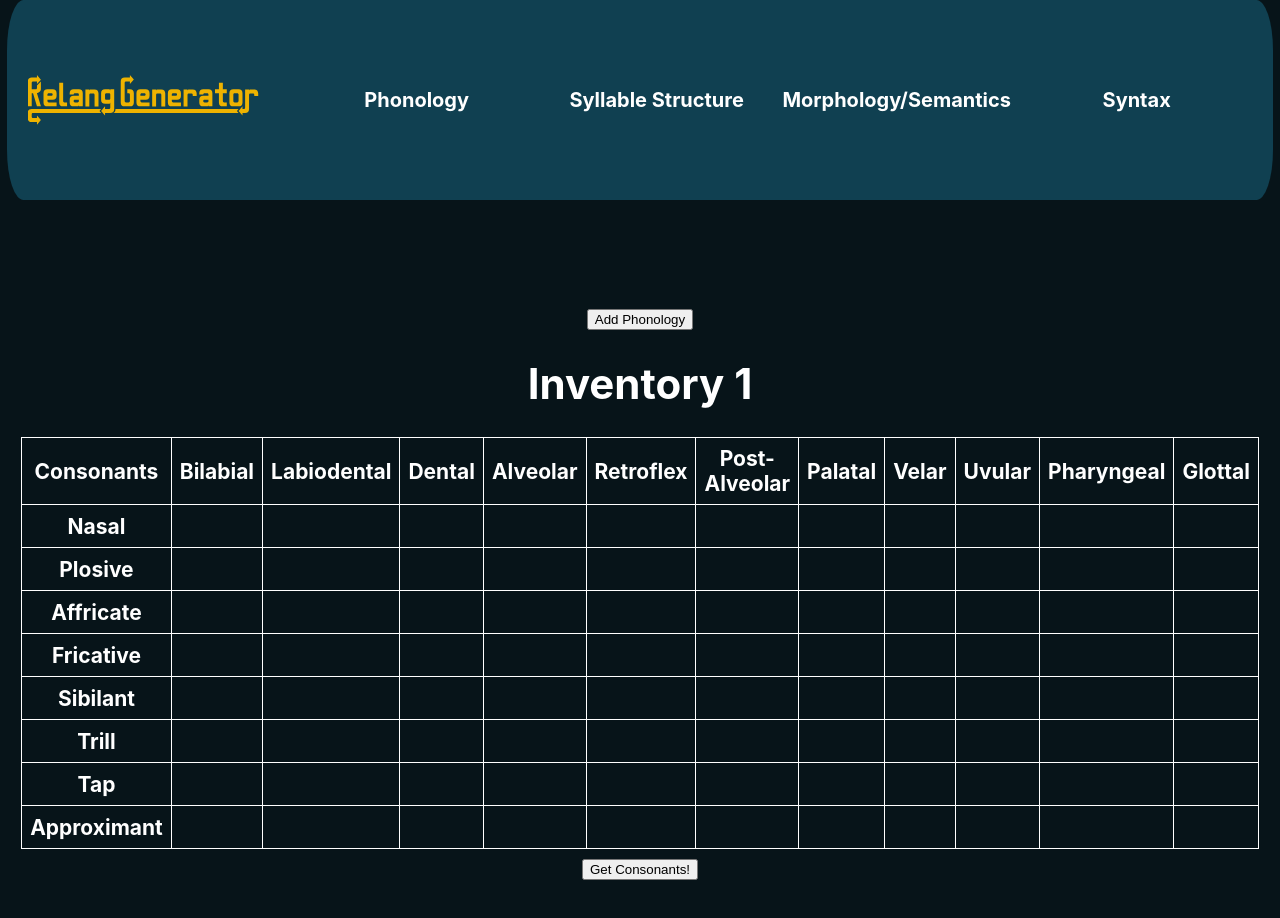
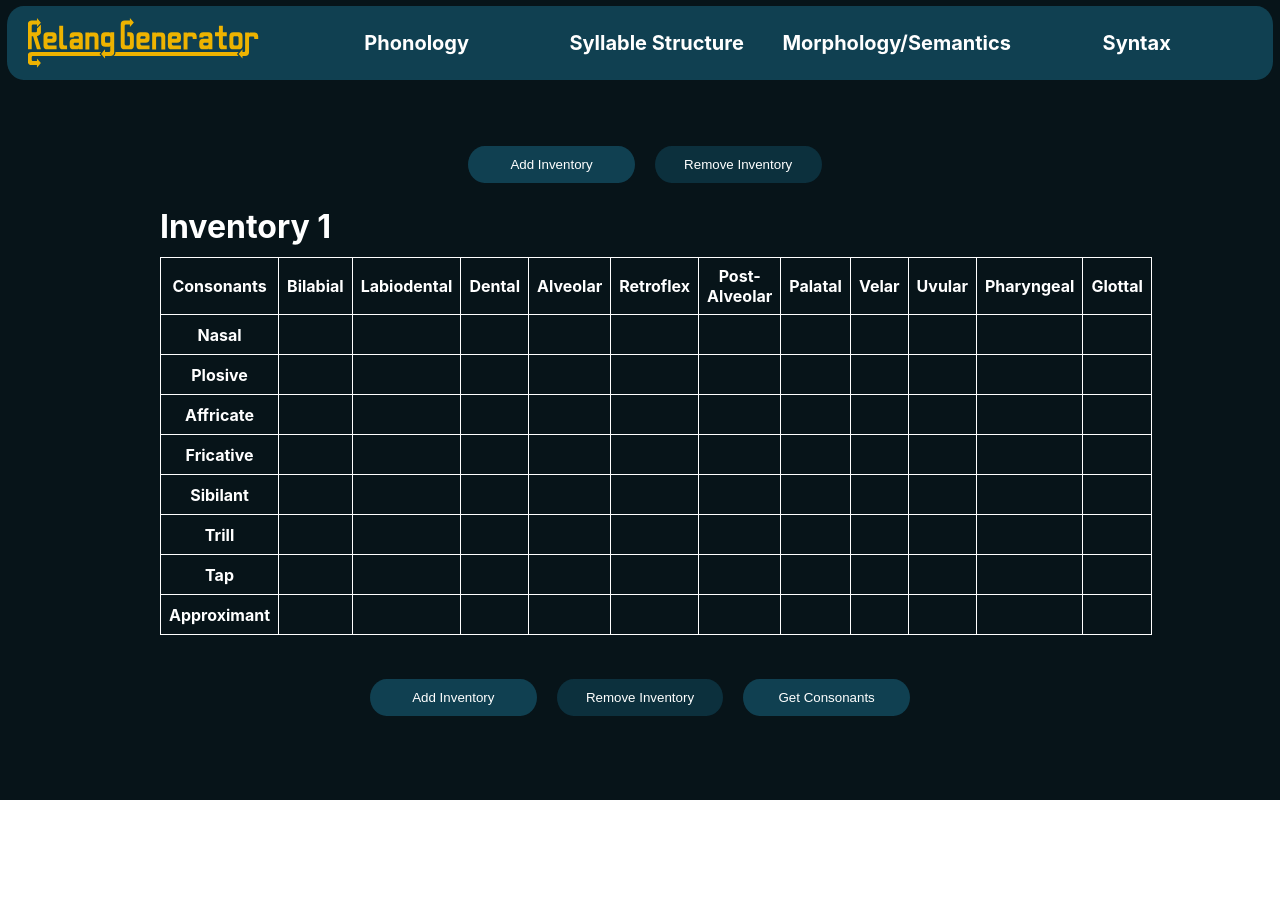
Before and after one commit to jrb7183/Relang-Frontend, a React (Create React App) app in the folder relangapp/: page /phono in a window 1280 px wide. Shown: the top 918 px of the page. After the commit the page ends 800 px from the top, so only its background shows below. Built offline with nearby package versions, Linux system fonts and the light colour scheme; the HTML template or start-up script is replaced by a standard one.

Commit message:
Finished Beautifying Consonant Analyzer Page

```diff
--- a/relangapp/src/components/consTable.css
+++ b/relangapp/src/components/consTable.css
@@ -1,3 +1,21 @@
+.ctTitle {
+    position: relative;
+    margin: 1% 0;
+    width: auto;
+
+    color: white;
+}
+
+.consCell {
+    border: none;
+    box-sizing: border-box;
+    width: 100%;
+
+    background-color: transparent;
+    color: white;
+    font-size: 1.1rem;
+}
+
 .constable {
     max-width: 95vw;
     border: 1px solid white;
--- a/relangapp/src/components/consTable.js
+++ b/relangapp/src/components/consTable.js
@@ -6,14 +6,14 @@ function Row(props) {
 
 function ConsTable(props) {
     return (
-        <>
-        {props.rows.length > 0 ? <h1>Here is your Consonant Inventory!</h1> : <></>}
-        <table className="constable">
-            <tbody>
-                {props.rows.map((row, i)=> <Row key={i} cells={row}/>)}
-            </tbody>
-        </table>
-        </>
+        <div>
+            {props.rows.length > 0 ? <h1 className="ctTitle" >Here is your consonant inventory!</h1> : <></>}
+            <table className="constable">
+                <tbody>
+                    {props.rows.map((row, i)=> <Row key={i} cells={row}/>)}
+                </tbody>
+            </table>
+        </div>
     );
 }
 
--- a/relangapp/src/components/inputTable.css
+++ b/relangapp/src/components/inputTable.css
@@ -1,8 +1,11 @@
-.inputTable {
-    border: 1px solid white;
-    border-collapse: collapse;
-    padding: 8px;
-    width: 50%;
+.itTitle {
+    position: relative;
+    margin: 0;
+
+    width: fit-content;
+    height: 12%;
+
+    color: white;
 }
 
 .consCell {
@@ -12,5 +15,11 @@
 
     background-color: transparent;
     color: white;
-    font-size: calc(5px + 1.5vmin);
 }
+
+.inputTable {
+    border: 1px solid white;
+    border-collapse: collapse;
+    padding: 8px;
+
+}
--- a/relangapp/src/components/inputTable.js
+++ b/relangapp/src/components/inputTable.js
@@ -33,15 +33,15 @@ function InputTable(props) {
     const manners = ["Nasal", "Plosive", "Affricate", "Fricative", "Sibilant", "Trill", "Tap", "Approximant"];
 
     return (
-        <>
-        <h1>Inventory {props.index + 1}</h1>
+        <div style={{margin: "0 0 2% 0"}} >
+            <h1 className="itTitle" > Inventory {props.index + 1} </h1>
             <table className="inputTable">
                 <tbody>
                     <Row key={0} isHeader={true} />
                     {manners.map((manner, i)=> <Row key={i + 1} isHeader={false} manner={manner} inputs={props.inputs[i]} handler={(event, column) => props.handleInputs(event, i, column)}/>)}
                 </tbody>
             </table>
-        </>
+        </div>
     );
 }
 
--- a/relangapp/src/components/navBar.css
+++ b/relangapp/src/components/navBar.css
@@ -49,7 +49,7 @@
     display: flex;
 
     width: 98.958%;
-    height: 9.259%;
+    height: max(51px, 9.259vh);
 
     background: #104051;
     border-radius: 1.316% / 25%;
--- /dev/null
+++ b/relangapp/src/components/stylishButton.css
@@ -0,0 +1,20 @@
+.stylishButton {
+
+    color: white;
+    background-color: #104051;
+
+    border: none;
+    border-radius: 10% / 50%;
+}
+
+.stylishButton:hover {
+    background-color: #185f79;
+}
+
+.stylishButton:active {
+    background-color: #0c303d;
+}
+
+.stylishButton:disabled {
+    background-color: #0c303d;
+}
--- /dev/null
+++ b/relangapp/src/components/stylishButton.js
@@ -0,0 +1,7 @@
+import './stylishButton.css';
+
+function StylishButton(props) {
+    return <button className="stylishButton" type="button" onClick={props.command} disabled={props.disabled} > {props.text} </button>
+}
+
+export default StylishButton;
--- a/relangapp/src/pages/consPage.css
+++ b/relangapp/src/pages/consPage.css
@@ -1,25 +1,80 @@
-.App {
-  text-align: center;
+
+.upperButtons {
+    left: 36.579%;
+    top: 7.895%;
+    position: relative;
+
+    display: grid;
+    grid-template-columns: repeat(2, 47.17%);
+    gap: 5.66%;
+
+    width: 27.604%;
+    height: 5.263%;
 }
 
-.App-header {
-  min-height: 100vh;
+.inventories {
+    left: 12.5%;
+    top: 11.316%;
 
-  display: flex;
-  flex-direction: column;
-  align-items: center;
-  justify-content: center;
+    position: relative;
+    display: grid;
 
-  font-size: calc(5px + 2vmin);
-  color: white;
-  background-color: #071419;
+    width: 75%;
+    height: auto;
 }
 
-/* .App-header {
-    width: 100vw;
-    height: max(100vh, fit-content);
+.lowerButtons {
+    left: 28.906%;
+    top: 16.316%;
+    position: relative;
+
+    display: grid;
+    grid-template-columns: repeat(3, 30.864%);
+    gap: 3.704%;
+
+    width: 42.188%;
+    height: 5.263%;
+}
+
+.cpBody {
+    left: 0;
+    top: 2.037%;
+    position: relative;
+    overflow: auto;
+
+    width: 100%;
+    height: 87.963%;
+}
+
+.consFormatting {
+    left: 0;
+    top: 20.316%;
+
+    position: relative;
+    display: flex;
+    text-align: center;
+
+    width: 100%;
+    height: auto;
+
+    justify-content: center;
+    align-items: center;
+}
+
+.roomLeaver {
+  bottom: -20%;
+  position: relative;
+
+  height: 10%
+}
+
+.consPage {
+    width: max(100vw, 30rem);
+    height: clamp(40rem, 100vh, 180rem);
+    overflow: hidden;
 
     position: relative;
 
-
-} */
+    color: white;
+    background-color: #071419;
+}
--- a/relangapp/src/pages/consPage.js
+++ b/relangapp/src/pages/consPage.js
@@ -1,11 +1,14 @@
+import './consPage.css';
 import React, { useState } from "react";
 
-import './consPage.css';
-import ConsTable from "../components/consTable"
 import requestCons from "../utils/apiCalls";
 import cleanPhono from "../utils/cleanPhonology";
+
+import ConsTable from "../components/consTable"
 import InputTable from "../components/inputTable";
 import NavBar from "../components/navBar";
+import Button from '../components/stylishButton';
+
 
 function ConsPage() {
   const [outRows, setRows] = useState([]);
@@ -60,15 +63,31 @@ function ConsPage() {
   }
 
   return (
-    <div className="App">
+    <div className="consPage">
       <NavBar/>
-      <header className="App-header">
-        <button type="button" onClick={addPhono} >Add Phonology</button>
-        {numPhonos > 1 ? <button type="button" onClick={removePhono} >Remove Phonology</button> : <></>}
-        {Array.from({length: numPhonos}).map((_, i) => <InputTable key={i} index={i} inputs={inputs[i]} handleInputs={(event, row, column) => handleInputs(event, i, row, column)} />)}
-        <ConsTable rows={outRows} />
-        <button type="button" onClick={() => {newCons()}} style={{margin: "10px"}} >Get Consonants!</button>
-      </header>
+
+      <div className="cpBody">
+        <div className="upperButtons">
+          <Button type="button" command={addPhono} text="Add Inventory" />
+          <Button type="button" command={removePhono} disabled={numPhonos - 1 === 0} text="Remove Inventory"/>
+        </div>
+
+        <div className='inventories'>
+          {Array.from({length: numPhonos}).map((_, i) => <InputTable key={i} index={i} inputs={inputs[i]} handleInputs={(event, row, column) => handleInputs(event, i, row, column)} />)}
+        </div>
+
+        <div className="lowerButtons">
+          <Button type="button" command={addPhono} text="Add Inventory" />
+          <Button type="button" command={removePhono} disabled={numPhonos - 1 === 0} text="Remove Inventory"/>
+          <Button type="button" command={newCons} text="Get Consonants" />
+        </div>
+
+        <div className="consFormatting">
+          <ConsTable rows={outRows} />
+        </div>
+
+        <div className="roomLeaver" />
+      </div>
     </div>
   );
 }
--- a/relangapp/src/pages/frontpage.css
+++ b/relangapp/src/pages/frontpage.css
@@ -81,7 +81,6 @@
 
     display: grid;
     grid-template-columns: repeat(3, 31.579%);
-
     gap: 1.737%;
 
 
```
Lines whose indentation alone changed are shown as unchanged.
